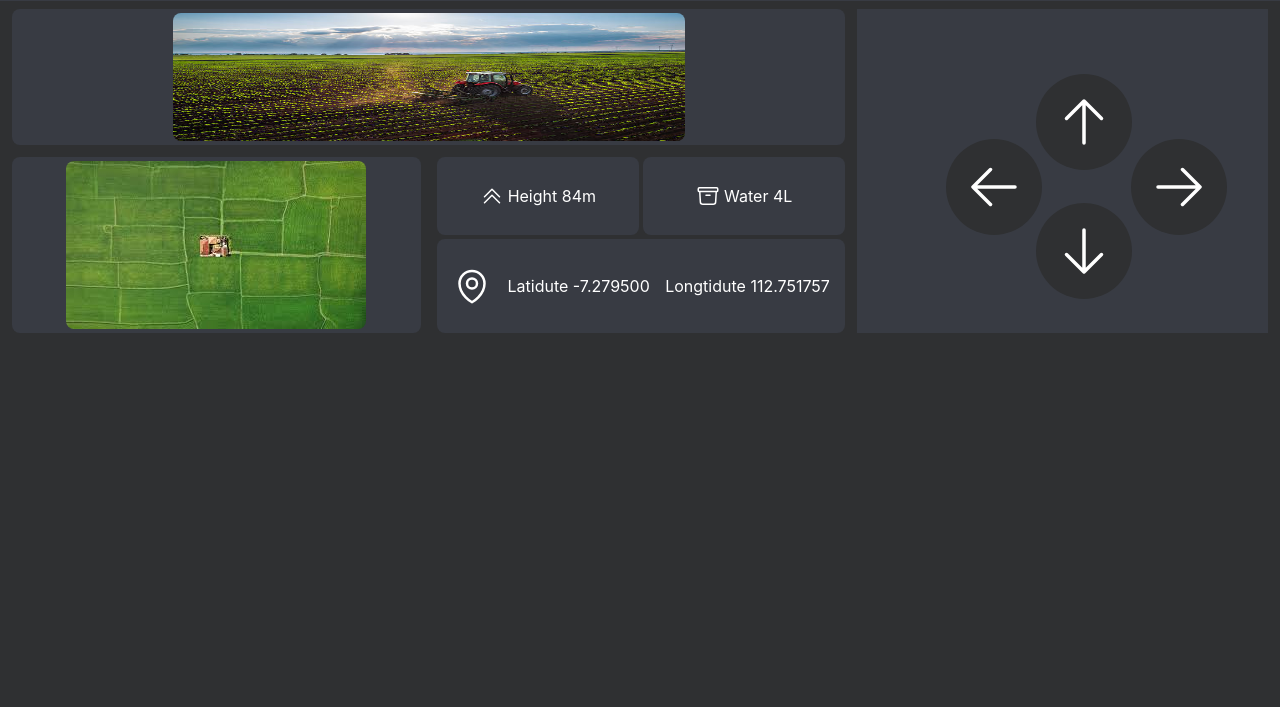
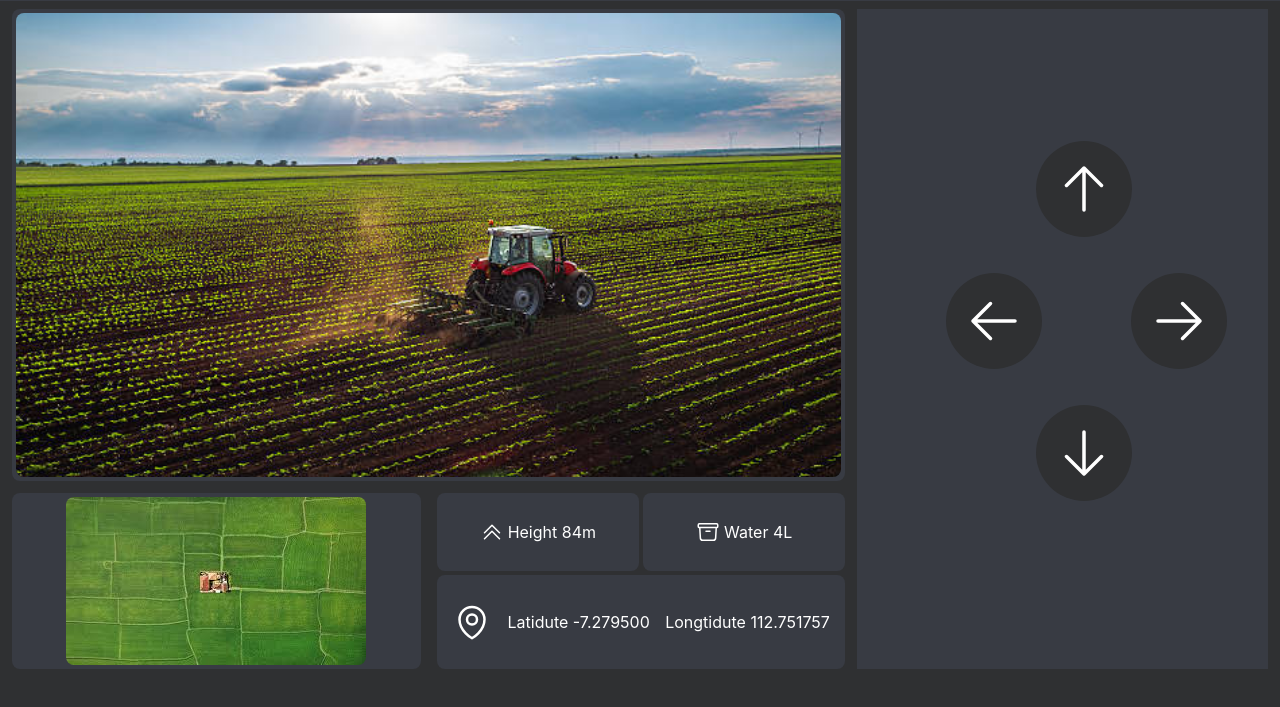
Before and after one commit to dhafindzahin/PENSpray, a website: page index.html in a window 1280 px wide. Shown: the part 51-758 px from the top of the page. Drawn offline with Linux system fonts and the light colour scheme; a web font is replaced by a local one.

Commit message:
change desktop layout

```diff
--- a/index.html
+++ b/index.html
@@ -57,10 +57,10 @@
 		</header>
 
 		<!-- CAMERA -->
-		<main class="gap-3 grid grid-cols-3 px-3 py-2">
+		<main class="gap-3 grid grid-cols-3 px-3 py-2 desktop:max-h-[90vh]">
 			<div class="flex justify-center col-span-2 bg-gray p-1 rounded-lg">
-				<div class="flex-grow min-w-lg max-w-lg">
-					<img src="resource/image/camera-placeholder.jpg" alt="camera" class="rounded-lg min-w-full max-h-32" />
+				<div class="flex-grow min-w-lg desktop:min-w-[none] desktop:max-w-[none]">
+					<img src="resource/image/camera-placeholder.jpg" alt="camera" class="rounded-lg min-w-full max-h-32 desktop:max-h-[none]" />
 				</div>
 			</div>
 
```
Also changed, not shown: style.css.
